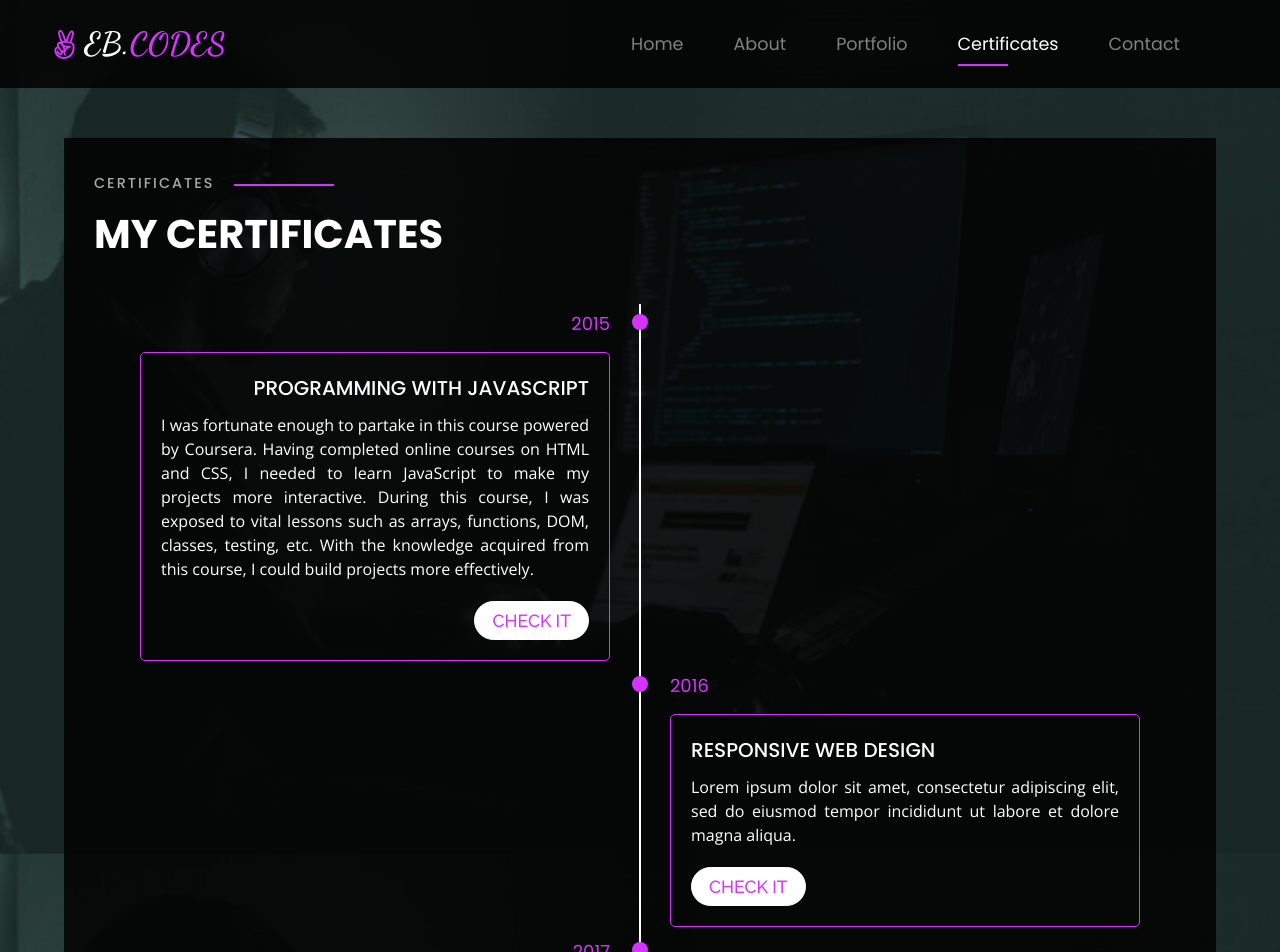
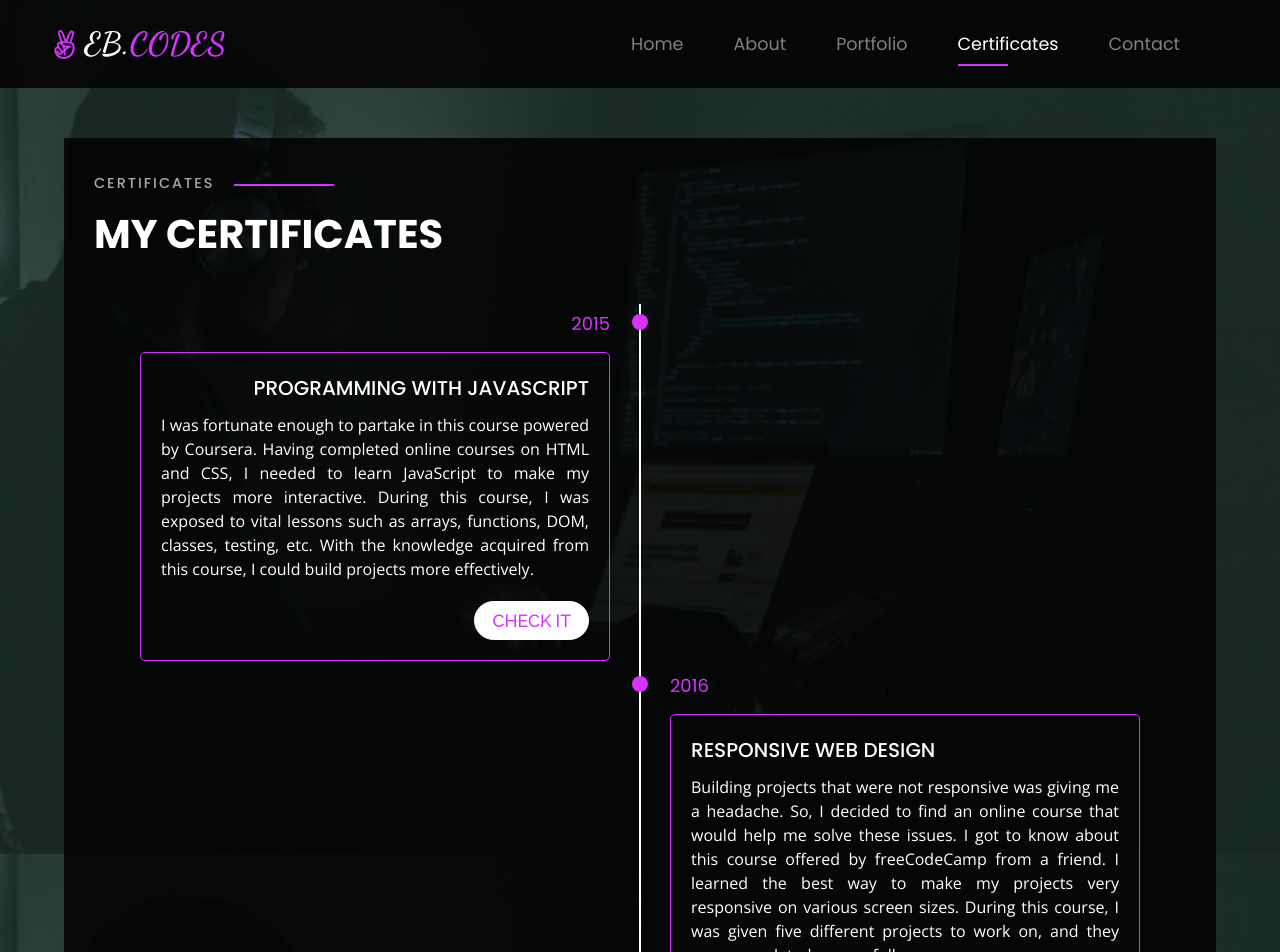
Before and after one commit to kwadwoambitious/My-Portfolio, a React (Create React App) app: page /certificates in a window 1280 px wide. Shown: the top 952 px of the page. Built offline with nearby package versions, Linux system fonts and the light colour scheme.

Commit message:
Made changes to this file

```diff
--- a/src/components/Certificates.js
+++ b/src/components/Certificates.js
@@ -28,7 +28,7 @@ const Certificates = () => {
                 <div class="timeline-date">2016</div>
                 <div class="timeline-content">
                   <h3>RESPONSIVE WEB DESIGN</h3>
-                  <p>Lorem ipsum dolor sit amet, consectetur adipiscing elit, sed do eiusmod tempor incididunt ut labore et dolore magna aliqua. </p>
+                  <p>Building projects that were not responsive was giving me a headache. So, I decided to find an online course that would help me solve these issues. I got to know about this course offered by freeCodeCamp from a friend. I learned the best way to make my projects very responsive on various screen sizes. During this course, I was given five different projects to work on, and they were completed successfully.</p>
                   <a href='https://www.freecodecamp.org/certification/antwiebenezer/responsive-web-design' rel='noreferrer'>CHECK IT</a>
                 </div>
               </div>
```
